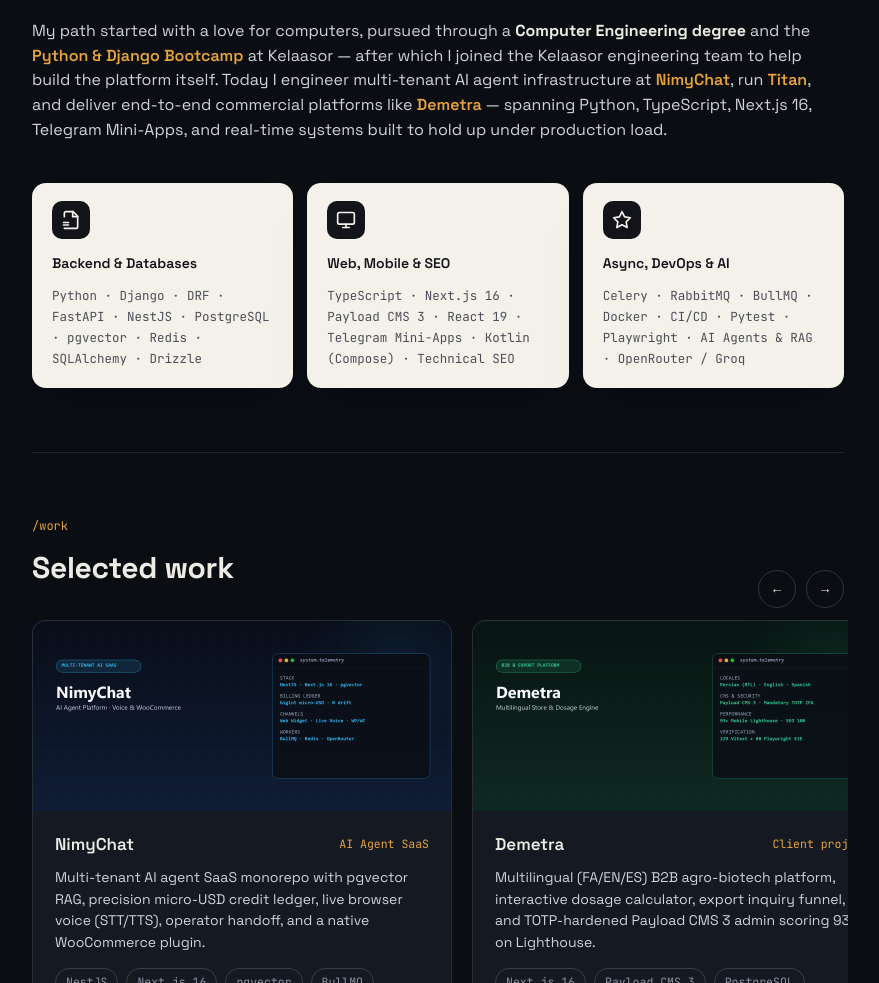
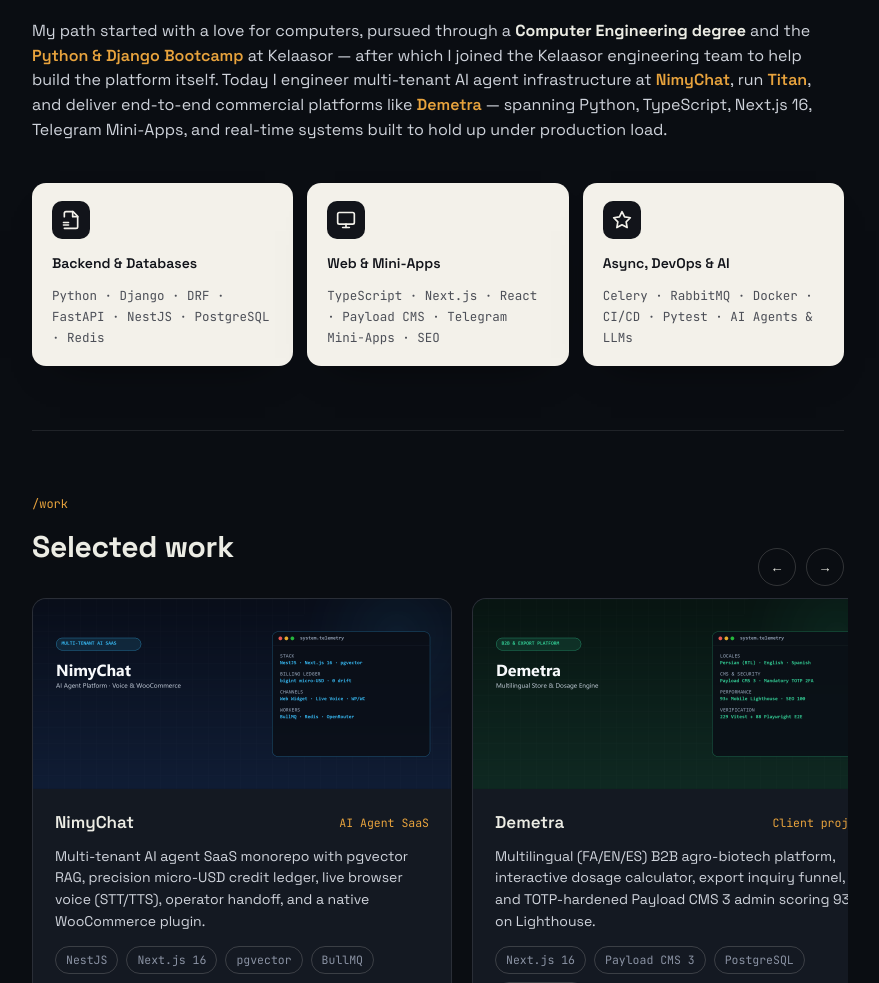
Before and after one commit to TahaNasrollahii/resume, a plain HTML site: page index.html in a window 1280 px wide. Shown: the part 1048-2031 px from the top of the page, without its empty margins (202-1081 px from the left). Drawn offline with Linux system fonts and the light colour scheme.

Commit message:
style(skills): declutter Skills section on website and downloadable Resume PDF

```diff
--- a/index.html
+++ b/index.html
@@ -184,7 +184,7 @@
               </svg>
             </div>
             <h3><span class="en">Backend &amp; Databases</span><span class="fa">بک‌اند و پایگاه‌داده</span></h3>
-            <p>Python · Django · DRF · FastAPI · NestJS · PostgreSQL · pgvector · Redis · SQLAlchemy · Drizzle</p>
+            <p>Python · Django · DRF · FastAPI · NestJS · PostgreSQL · Redis</p>
           </div>
           <div class="skill-card reveal">
             <div class="skill-icon">
@@ -195,8 +195,8 @@
                 <line x1="12" y1="17" x2="12" y2="21" />
               </svg>
             </div>
-            <h3><span class="en">Web, Mobile &amp; SEO</span><span class="fa">وب، موبایل و سئو</span></h3>
-            <p>TypeScript · Next.js 16 · Payload CMS 3 · React 19 · Telegram Mini-Apps · Kotlin (Compose) · Technical SEO</p>
+            <h3><span class="en">Web &amp; Mini-Apps</span><span class="fa">وب و مینی‌اپ</span></h3>
+            <p>TypeScript · Next.js · React · Payload CMS · Telegram Mini-Apps · SEO</p>
           </div>
           <div class="skill-card reveal">
             <div class="skill-icon">
@@ -207,7 +207,7 @@
               </svg>
             </div>
             <h3><span class="en">Async, DevOps &amp; AI</span><span class="fa">صف، دوآپس و هوش مصنوعی</span></h3>
-            <p>Celery · RabbitMQ · BullMQ · Docker · CI/CD · Pytest · Playwright · AI Agents &amp; RAG · OpenRouter / Groq</p>
+            <p>Celery · RabbitMQ · Docker · CI/CD · Pytest · AI Agents &amp; LLMs</p>
           </div>
         </div>
       </div>
```
Also changed, not shown: 1 other file.
